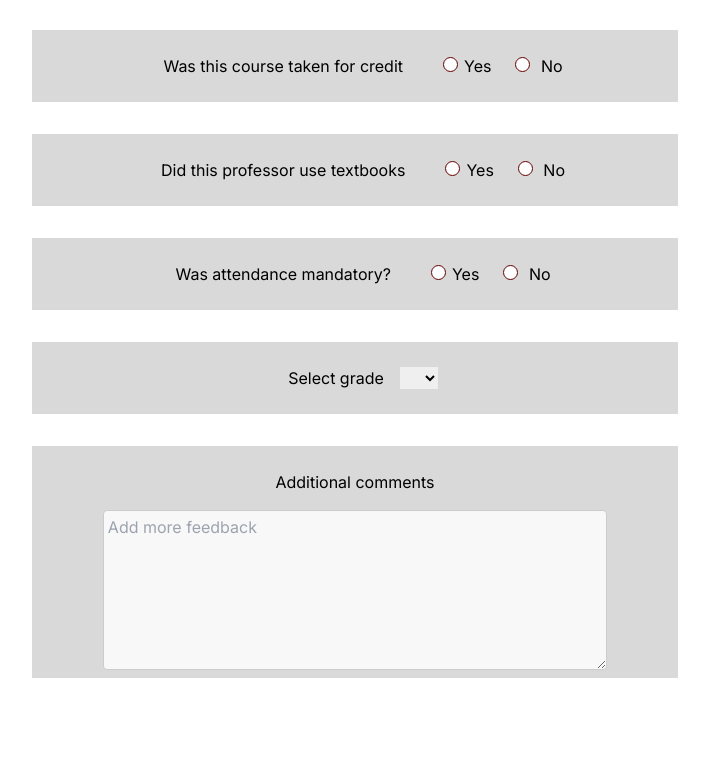
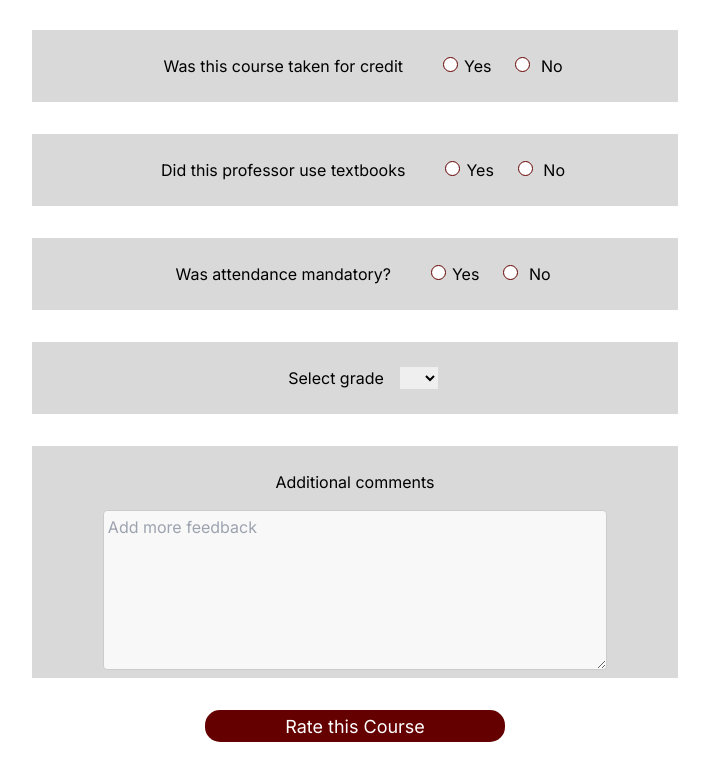
Before and after one commit to Reckless-Push/course_informer, a Next.js app in the folder my-app/: page /review in a window 1280 px wide. Shown: the part 610-1390 px from the top of the page, without its empty margins (285-994 px from the left). Before the commit the page ends 1368 px from the top, so only its background shows below. Built offline with nearby package versions, Linux system fonts and the light colour scheme.

Commit message:
Submit button added

```diff
--- a/my-app/src/app/review/page.tsx
+++ b/my-app/src/app/review/page.tsx
@@ -90,7 +90,9 @@ class ResponseForm extends Component {
                                 <textarea className={styles.addCommentstext} placeholder="Add more feedback">
                                 </textarea>
                             </div>
-
+                            <div className={styles.RateThisCourse}>
+                                <button className={styles.RateThisCourseBtn}>Rate this Course</button>
+                            </div>
                         </form>
                     </div>
                 </div >
--- a/my-app/src/app/review/review.module.css
+++ b/my-app/src/app/review/review.module.css
@@ -23,7 +23,7 @@
 
 }
 
-.FormContainer div {
+.FormContainer div:not(:last-child) {
     margin: 2rem;
     display: flex;
     justify-content: center;
@@ -121,6 +121,33 @@
     cursor: pointer;
 }
 
+.RateThisCourse {
+    background-color: white;
+    display: flex;
+    justify-content: center;
+    align-items: center;
+    color: white;
+    border-radius: 15px;
+    /* border: 5px solid #73AD21; */
+
+    /* "Ratethiscourse w-96 p-2.5 rounded-2xl justify-center items-center gap-2.5 inline-flex" */
+}
+
+.RateThisCourseBtn {
+    font-size: large;
+    background-color: rgb(100, 0, 0);
+    padding-left: 5rem;
+    padding-right: 5rem;
+    height: 2rem;
+    border-radius: 15px;
+}
+
+.RateThisCourseBtn:hover {
+    background-color: rgb(100, 0, 0, 0.7);
+    /* color: black; */
+}
+
+
 @media (max-width: 992px) {
     .FormContainer {
         padding-left: 5%;
@@ -135,7 +162,7 @@
 
         }
 
-        .FormContainer div {
+        .FormContainer div:not(:last-child()) {
             margin: 1rem;
             display: flex;
             justify-content: center;
```
